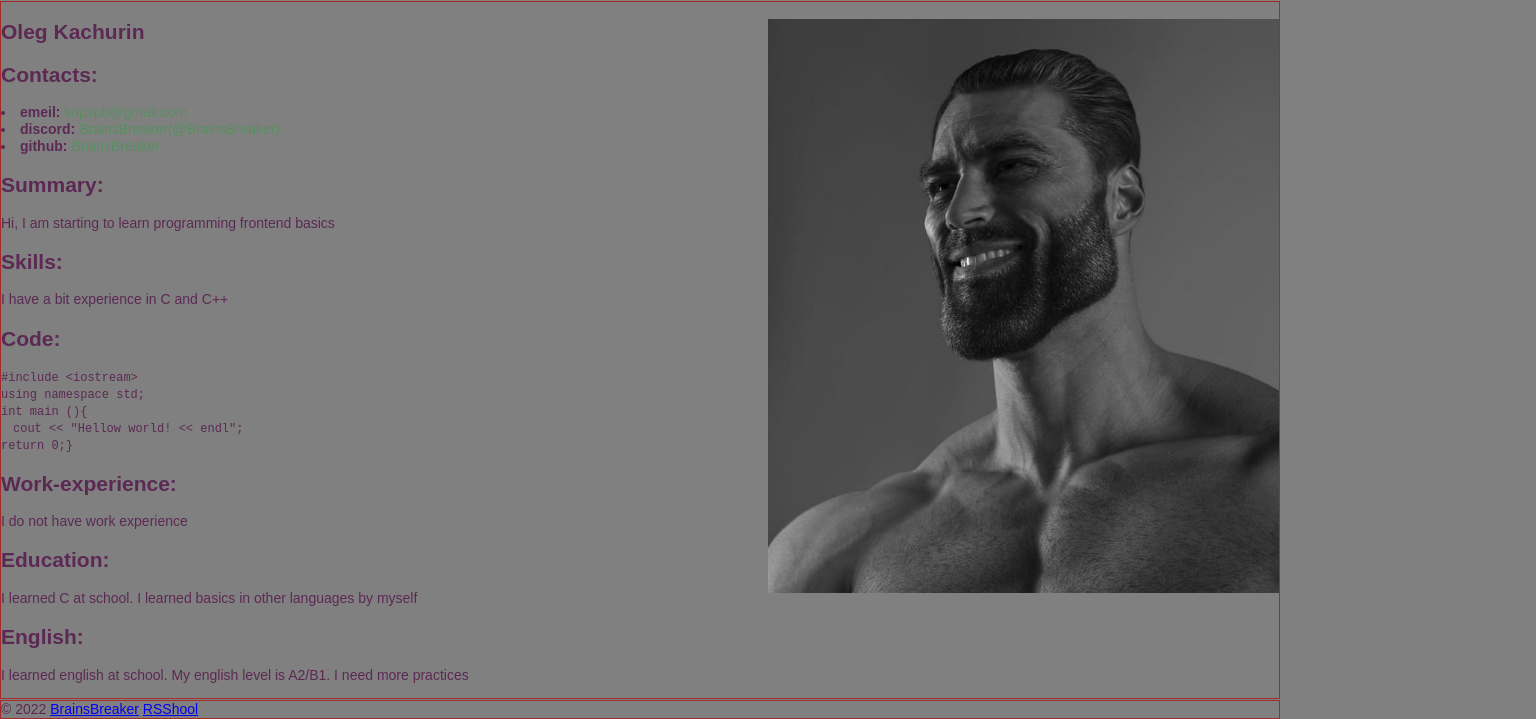
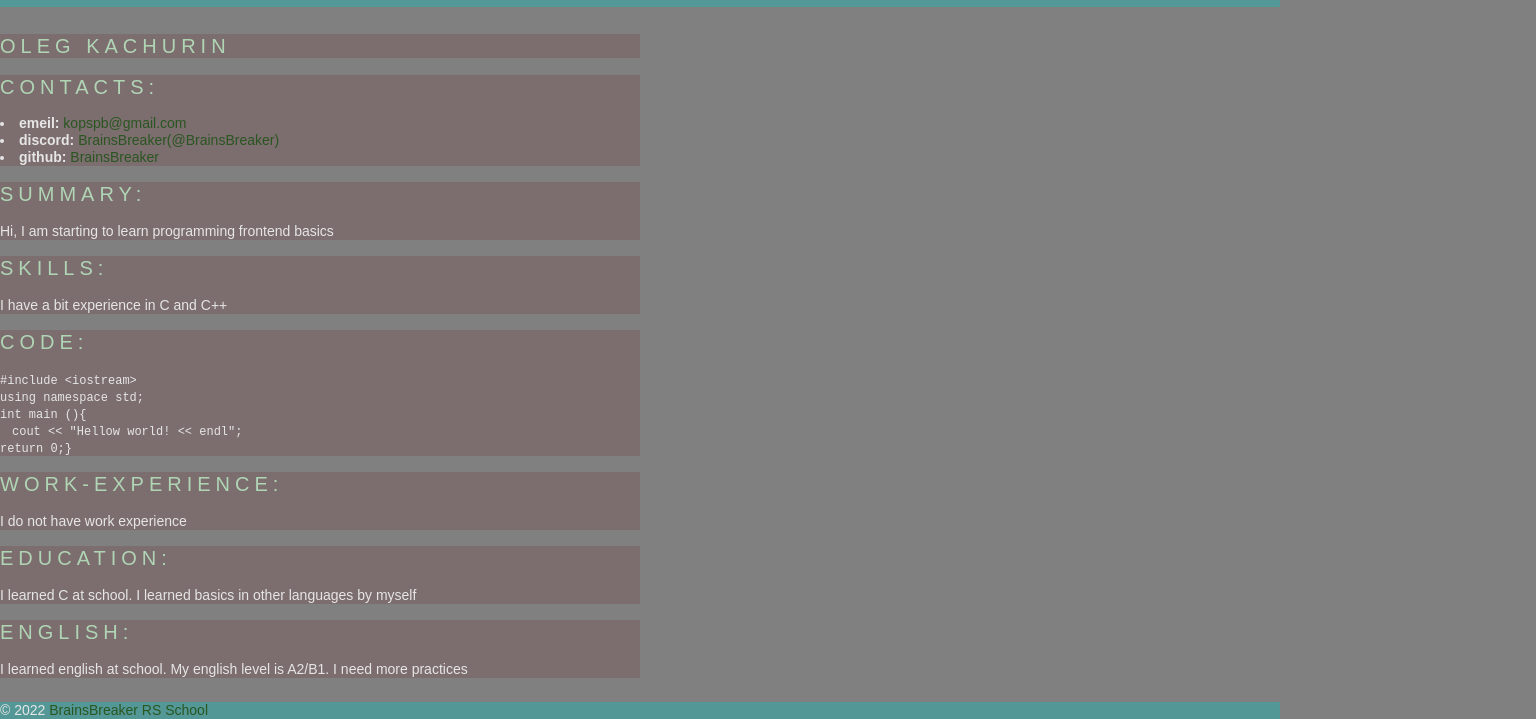
Before and after one commit to BrainsBreaker/rsschool-cv, a plain HTML site: page index.html in a window 1280 px wide. Shown: the part 81-800 px from the top of the page, 1536 px wide, since content can reach past the window. Drawn offline with Linux system fonts and the light colour scheme; a web font is replaced by a local one.

Commit message:
feat: first finnished page

```diff
--- a/index.html
+++ b/index.html
@@ -5,10 +5,13 @@
     <link rel="icon" href="https://rs.school/favicon.ico">
     <title>CV</title>
     <link rel="stylesheet" href="./style.css">
+    <meta name="viewport" content="width=device-width, initial-scale=1.0">
 </head>
+
 <body>
     <header class="header">
         <div class="container">
+            <nav class="nav">
                 <ul class="nav-list">
                     <li class="nav-item"><a href="#contacts" class="nav-link">Contacts</a></li>
                     <li class="nav-item"><a href="#summary" class="nav-link">Summary</a></li>
@@ -23,7 +26,7 @@
     </header>
     <main class="main">
         <div class="container main-container">
-            <img class="avatar-img" src="./assets/img/giga.jpg" alt="avatar">
+            <img class="avatar-img" src="./assets/img/gigach.png" alt="avatar">
             <section class="section" id="profile">
                 <h1 class="section-title">Oleg Kachurin</h1>
             </section>
@@ -75,7 +78,7 @@
     <footer class="footer">
         <div class="container footer-container">
             © 2022 <a href="https://github.com/BrainsBreaker" class="github link">BrainsBreaker</a>
-            <a href="https://rs.school/js/" class="rss-link">RSShool</a>
+            <a href="https://rs.school/js/" class="rss-link">RS School</a>
         </div>
     </footer>
 </body>
--- a/style.css
+++ b/style.css
@@ -16,7 +16,7 @@ body {
     font-size: 14px;
     font-weight: 400;
     line-height: 1.2;
-    color: rgb(92, 41, 84);
+    color: #E6E6E6;
     background-color: gray;
     min-height: 100vh;
     margin: 0;
@@ -27,12 +27,17 @@ body {
 }
 
 .header {
-    border: 1px solid brown;
+    background-color:#2dafad87;
 }
 
-.main {
-    border: 1px solid brown;
-}
+.section-title {
+    font-size: 20px;
+    font-weight: 400;
+    text-transform: uppercase;
+    letter-spacing: 5px;
+    color: #b0d5b5;
+  }
+
 
 .main-container {
     display: block;
@@ -44,7 +49,8 @@ body {
 }
 
 .footer {
-    border: 1px solid brown;
+    background-color:#2dafad87;
+    width: 100%;
 }
 
 .container {
@@ -52,27 +58,32 @@ body {
     margin: 0 auto;
 }
 
+section{
+    background-color:#70393e45
+}
+
 .nav-list {
     display: flex;
     justify-content: center;
     align-items: center;
     list-style: none;
+    font-size: 24px;
 }
+
 .nav-link {
+    padding: 0 20px;
+    line-height: 40px;
+    color: #fff;
     text-decoration: none;
-    padding: 0 20px;
-    line-height: 50px;
-    color: rgb(78, 27, 133);
-    transition: .3s;
 }
 
 .section-item a {
-    color: #578f5f;
+    color: #2a5621;
     text-decoration: none;
     transition: color 0.5s;
 }
-.section-item a:hover {
-    color: #620d0d;
+  .section-item a:hover {
+    color: #4d2323;
 }
 
 .code-example {
@@ -81,8 +92,25 @@ body {
 }
 .avatar-img{
     float: right;
-    margin: 0;
     width: 40%;
     background-size: contain;
     background-repeat: no-repeat;
+    opacity: 0;
+    transition: 3s;
+    margin-right: -20%;
 }
+.avatar-img:hover{
+    opacity: 1;
+    margin-right: 0;
+}
+
+a{
+    color: #2a5621;
+    text-decoration: none;
+}
+
+.rss-link{
+    bottom: 0;
+    right: 0;
+    width: 70px;
+}
```
Also changed, not shown: assets/img/giga.jpg (deleted), assets/img/gigach.png (added). Lines whose indentation alone changed are shown as unchanged.
